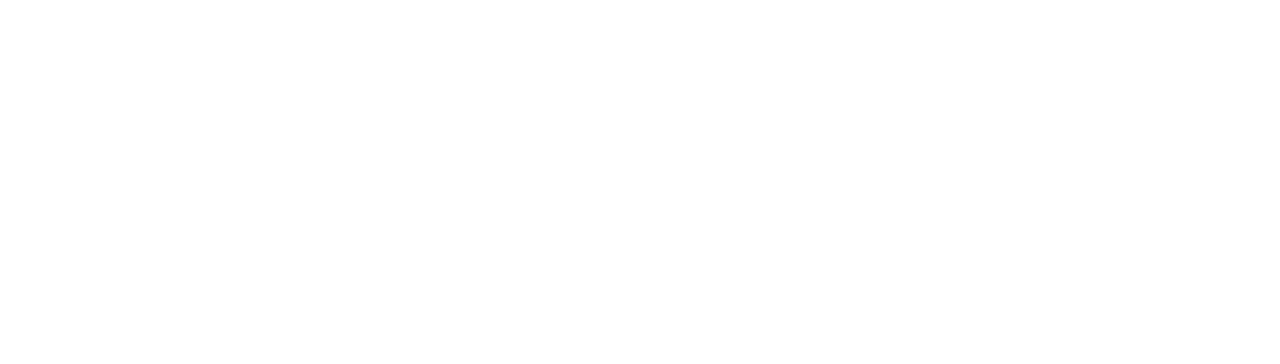
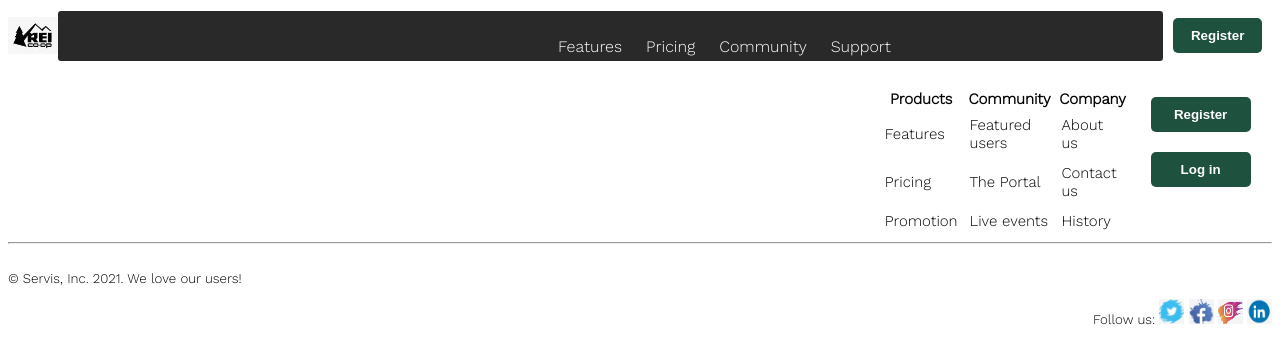
Before and after one commit to My2Labs/ImplementWireframeGroup, a plain HTML site: page register.html in a window 1280 px wide. Drawn offline with nearby package versions, Linux system fonts and the light colour scheme.

Commit message:
Add socials

```diff
--- a/index.css
+++ b/index.css
@@ -171,3 +171,23 @@ footer {
     clear:both;
     font-size:smaller;
 }
+
+.sarah {
+    height: 200px;
+    width: 200px;
+    display: flexbox;
+    text-align: center;
+    margin-left: auto;
+    margin-right: auto;
+}
+
+.socials{
+    clear:both;
+    font-size:smaller;
+    float: right;
+}
+
+.socials img {
+    height: 25px;
+    width: 25px;
+}
--- a/index.html
+++ b/index.html
@@ -5,6 +5,7 @@
 
         <meta charset="UTF 8">
         <link rel="stylesheet" href="index.css" type="text/css" />
+        <link rel="register" href="register.html" type="html" />
     </head>
     <body>
         <header>
@@ -39,7 +40,7 @@
 
 <div class="extratext">
     <p>I was amazed by how simple and easy this could really be. Thanks Servis!</p>
-    <img src="sarah.JPG" alt="Sarah Peters" />
+    <img src="sarah.jpg" alt="Sarah Peters" class="sarah"/>
     <figcaption>Sarah Peters</figcaption>
 </div>
 
@@ -82,10 +83,22 @@
 <div>
 <hr>
 </div>
+
 <br>
 <footer>
-  &copy; Servis, Inc. 2021. We love our users!
+&copy; Servis, Inc. 2021. We love our users!
 </footer>
+
+<div>
+ <p class="socials">
+        Follow us:
+        <a href="https://twitter.com/fake"> <img src="Twitter Logo.PNG" alt="Twitter"></a>
+        <a href="https://facebook.com/fake"> <img src="Facebook Logo.PNG" alt="Facebook"></a>
+        <a href="https://instagram.com/fake"> <img src="Instagram Logo.PNG" alt="Instagram"></a>
+        <a href="https://linkedin.com/in/fake"> <img src="LinkedIn Logo.PNG" alt="LinkedIn"></a>
+</p>
+</div>
+
 
     </body>
 </html>
--- a/register.html
+++ b/register.html
@@ -0,0 +1,81 @@
+<!DOCTYPE html>
+<html lang="en">
+    <head>
+        <title>REI Servis</title>
+
+        <meta charset="UTF 8">
+        <link rel="stylesheet" href="index.css" type="text/css" />
+    </head>
+    <body>
+        <header>
+            <img src="REIlogo.JPG" class="logo" alt="REI logo">
+            <nav>
+                <ul>
+                    <li> <a href="features.html"> Features</a></li>
+                    <li> <a href="pricing.html"> Pricing</a></li>
+                    <li> <a href="community.html"> Community</a></li>
+                    <li> <a href="support.html"> Support</a></li>
+                </ul>
+            </nav>
+            <button> <a href="register.html"> Register</a></button>
+        </header>
+<br>
+
+<div class="buttonlinks">
+    <button> <a href="register.html"> Register</a></button> <br>
+    <button> <a href="register.html"> Log in</a></button>
+
+</div>
+
+<div class="bottomlinks">
+<table>
+<thead>
+    <tr>
+        <th>Products</th>
+        <th>Community</th>
+        <th>Company</th>
+    </tr>
+</thead>
+<tbody>
+    <tr>
+        <td> <a href="features.html"> Features</a></td>
+        <td> <a href="featured-users.html"> Featured users</a></td>
+        <td> <a href="about-us.html"> About us</a></td>
+    </tr>
+    <tr>
+        <td> <a href="pricing.html"> Pricing</a></td>
+        <td> <a href="the-portal.html"> The Portal</a></td>
+        <td> <a href="contact-us.html"> Contact us</a></td>
+    </tr>
+    <tr>
+        <td> <a href="promo.html"> Promotion</a></td>
+        <td> <a href="live-events.html"> Live events</a></td>
+        <td> <a href="history.html"> History</a></td>
+    </tr>
+</tbody>
+</table>
+
+</div>
+<br>
+<div>
+<hr>
+</div>
+
+<br>
+<footer>
+&copy; Servis, Inc. 2021. We love our users!
+</footer>
+
+<div>
+ <p class="socials">
+        Follow us:
+        <a href="https://twitter.com/fake"> <img src="Twitter Logo.PNG" alt="Twitter"></a>
+        <a href="https://facebook.com/fake"> <img src="Facebook Logo.PNG" alt="Facebook"></a>
+        <a href="https://instagram.com/fake"> <img src="Instagram Logo.PNG" alt="Instagram"></a>
+        <a href="https://linkedin.com/in/fake"> <img src="LinkedIn Logo.PNG" alt="LinkedIn"></a>
+</p>
+</div>
+
+
+    </body>
+</html>
```
